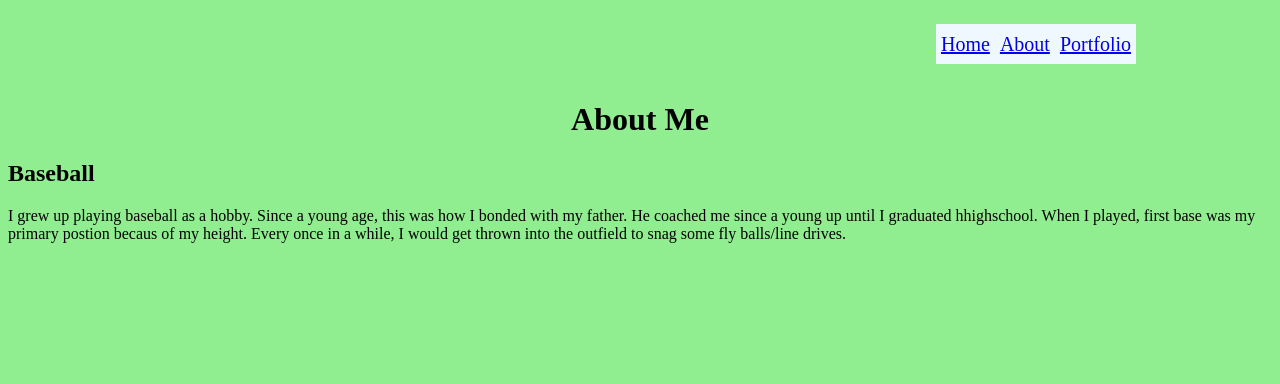
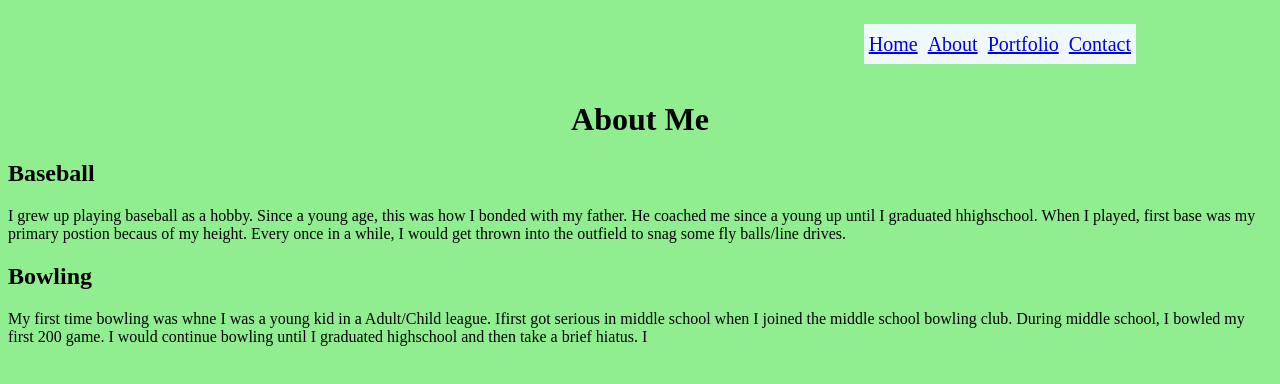
Before and after one commit to Raymond-Bilodeau-Personal-Website/My-Personal-Website, a plain HTML site: page about.html in a window 1280 px wide. Drawn offline with Linux system fonts and the light colour scheme.

Commit message:
add link to Contact page

```diff
--- a/about.html
+++ b/about.html
@@ -13,6 +13,7 @@
         <a href="index.html">Home</a>
         <a href="about.html">About</a>
         <a href="portfolio.html">Portfolio</a>
+        <a href="Contact.html">Contact</a>
     </nav>
     <header>
         <h1>About Me</h1>
@@ -24,7 +25,12 @@
     <p>
         I grew up playing baseball as a hobby. Since a young age, this was how I bonded with my father. He coached me since a young up until I graduated hhighschool.
         When I played, first base was my primary postion becaus of my height. Every once in a while, I would get thrown into the outfield to snag some fly balls/line drives.
+    </p>
+    <h2>Bowling</h2>
+        <p>
+        My first  time bowling was whne I was a young kid in a Adult/Child league. Ifirst got serious in middle school when I joined the middle school bowling club.
+        During middle school, I bowled my first 200 game. I would continue bowling until I graduated highschool and then take a brief hiatus.     I
+        </p>
 
-    </p>
 </body>
 </html>
```
Also changed, not shown: index.html (+1 -0 lines), portfolio.html (+1 -0 lines).
